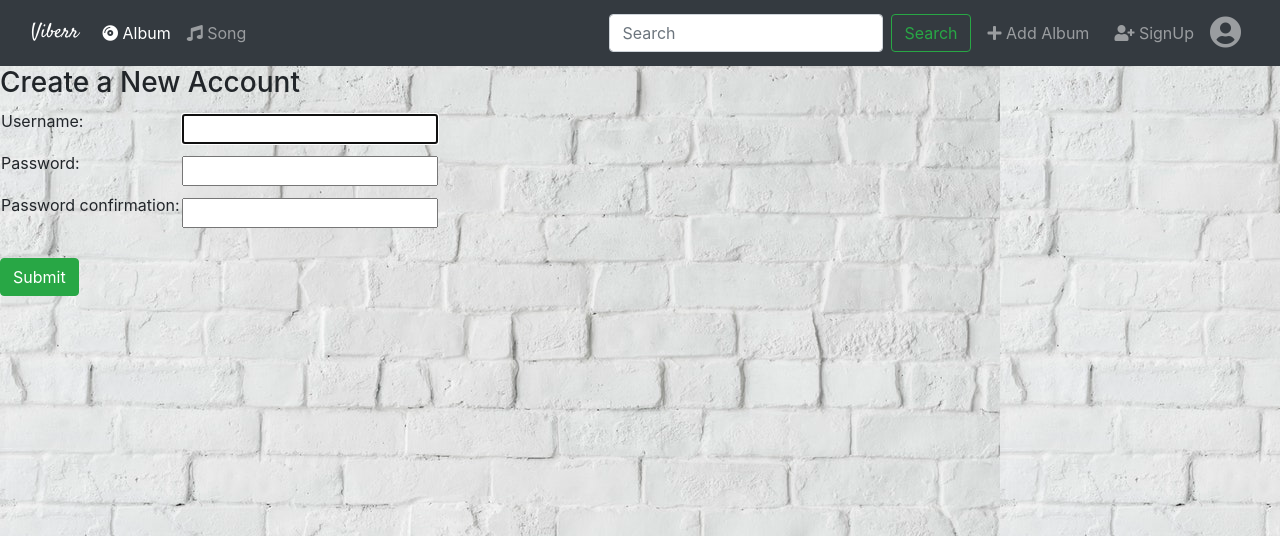
After one commit to KANE-99/MelodyMusix, a Django app: page /accounts/signup/ in a window 1280 px wide. The commit adds this page. Shown: the top 536 px of the page. Run offline with Django 3.2, Linux system fonts and the light colour scheme; some libraries are stand-ins or nearby versions.

Commit message:
working login logout and signup

```diff
--- a/music/templates/music/base.html
+++ b/music/templates/music/base.html
@@ -57,9 +57,15 @@
                         </a>
                     </li>
                     <li class="nav-item">
-                        <a class="nav-link" href="#">
+                        {% if user.is_authenticated %}
+                        <a class="nav-link" href="{% url 'logout' %}">
                             &nbsp;&nbsp;<span class="fas fa-power-off"></span>&nbsp;Logout
                         </a>
+                        {% else %}
+                        <a class="nav-link" href="{% url 'signup' %}">
+                            &nbsp;&nbsp;<span class="fas fa-user-plus"></span>&nbsp;SignUp
+                        </a>
+                        {% endif %}
                     </li>
                     <li class="nav-item">
                         <a class="nav-link" href="">
--- /dev/null
+++ b/music/templates/registration/signup.html
@@ -0,0 +1,14 @@
+{% extends 'music/base.html' %}
+{% block title %}Register{% endblock %}
+{% block body %}
+    <h3>Create a New Account</h3>
+    <form action="" method='post' enctype="multipart/form-data">
+        {% csrf_token %}
+        {% include 'music/form-template.html' %}
+        <br>
+        <button type='submit' class='btn btn-success'>
+            Submit
+        </button>
+
+    </form>
+{% endblock %}
--- a/music/urls.py
+++ b/music/urls.py
@@ -1,5 +1,5 @@
 from django.urls import path
-from .views import IndexView,DetailView,AlbumCreate,AlbumUpdate,AlbumDelete,UserFormView,SongList,SongDetail
+from .views import IndexView,DetailView,AlbumCreate,AlbumUpdate,AlbumDelete,SongList,SongDetail
 from django.contrib.auth import views as auth_views
 
 app_name = 'music'
@@ -12,4 +12,5 @@ urlpatterns = [
     path('album/<int:pk>/delete',AlbumDelete.as_view(),name = "album-delete"),
     path('songs', SongList.as_view(), name= "songs"),
     path('song/<int:pk>', SongDetail.as_view(), name= "song-detail"),
+
 ]
--- a/music/views.py
+++ b/music/views.py
@@ -4,9 +4,24 @@ from django.views.generic.edit import CreateView, UpdateView, DeleteView
 from django.urls import reverse_lazy
 from django.shortcuts import render, redirect
 from django.contrib.auth import authenticate, login
+from django.contrib.auth.forms import UserCreationForm
 from django.views.generic import View
-from .forms import UserForm
 from django.contrib.auth.mixins import LoginRequiredMixin
+
+
+def signup(request):
+    if request.method == 'POST':
+        form = UserCreationForm(request.POST)
+        if form.is_valid():
+            form.save()
+            username = form.cleaned_data.get('username')
+            raw_password = form.cleaned_data.get('password')
+            user = authenticate(username=username, password=raw_password)
+            login(request, user)
+            return redirect('music:index')
+    else:
+        form = UserCreationForm()
+    return render(request, 'registration/signup.html', {'form': form})
 
 class IndexView(LoginRequiredMixin, generic.ListView):
     template_name = 'music/index.html'
@@ -30,32 +45,6 @@ class AlbumDelete(LoginRequiredMixin, DeleteView):
     model = Album
     success_url = reverse_lazy('music:index')
 
-class UserFormView(LoginRequiredMixin, View):
-    form_class = UserForm
-    template_name = 'music/registration_form.html'
-
-    def get(self, request):
-        form = self.form_class(None)
-        return render(request, self.template_name, { 'form' : form } )
-
-    def post(self, request):
-        form = self.form_class(request.POST)
-
-        if form.is_valid():
-            user = form.save(commit=False)
-            username = form.cleaned_data['username']
-            password = form.cleaned_data['password']
-            user.set_password(password)
-            user.save()
-
-            user = authenticate(username = username, password = password)
-
-            if user is not None:
-
-                if user.is_active:
-                    login(request,user)
-                    return redirect('music:index')
-        return render(request, self.template_name, { 'form' : form} )
 
 class SongList(LoginRequiredMixin, generic.ListView):
     model = Song
--- a/website/settings.py
+++ b/website/settings.py
@@ -123,3 +123,6 @@ STATIC_URL = '/static/'
 
 MEDIA_ROOT = os.path.join(BASE_DIR , 'media')
 MEDIA_URL = '/media/'
+
+LOGIN_REDIRECT_URL = 'music:index'
+LOGOUT_REDIRECT_URL = 'login'
--- a/website/urls.py
+++ b/website/urls.py
@@ -3,10 +3,13 @@ from django.urls import path,include
 from django.conf import settings
 from django.conf.urls.static import static
 from django.conf import settings
+from music import views
 
 urlpatterns = [
     path('admin/', admin.site.urls),
     path('music/',include('music.urls')),
+    path('accounts/', include('django.contrib.auth.urls')),
+    path('accounts/signup/', views.signup, name="signup" )
 ]
 
 if settings.DEBUG:
```
Also changed, not shown: music/forms.py (+0 -7 lines), music/templates/registration/login.html (added, +14 -0 lines), db.sqlite3.
